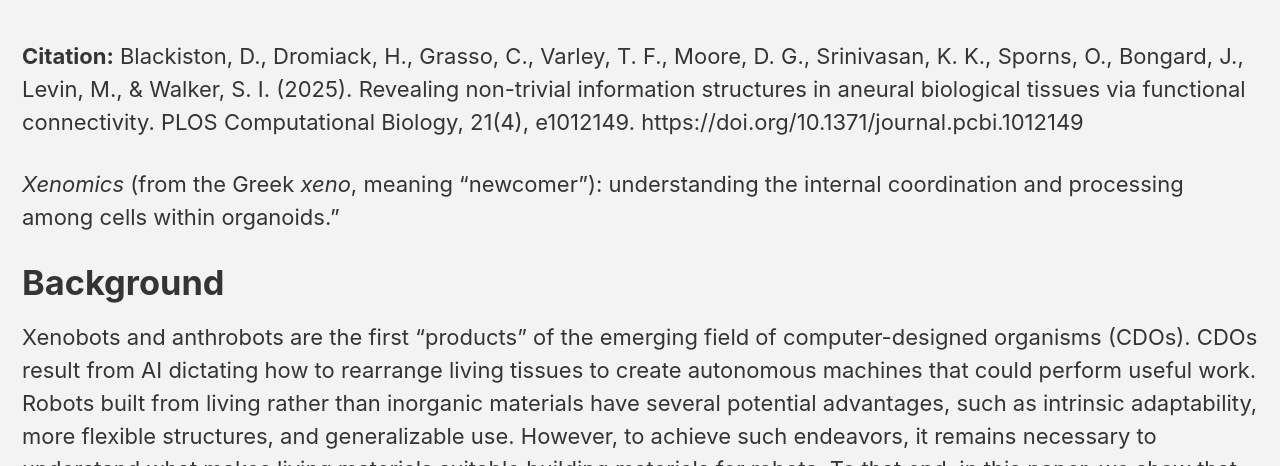
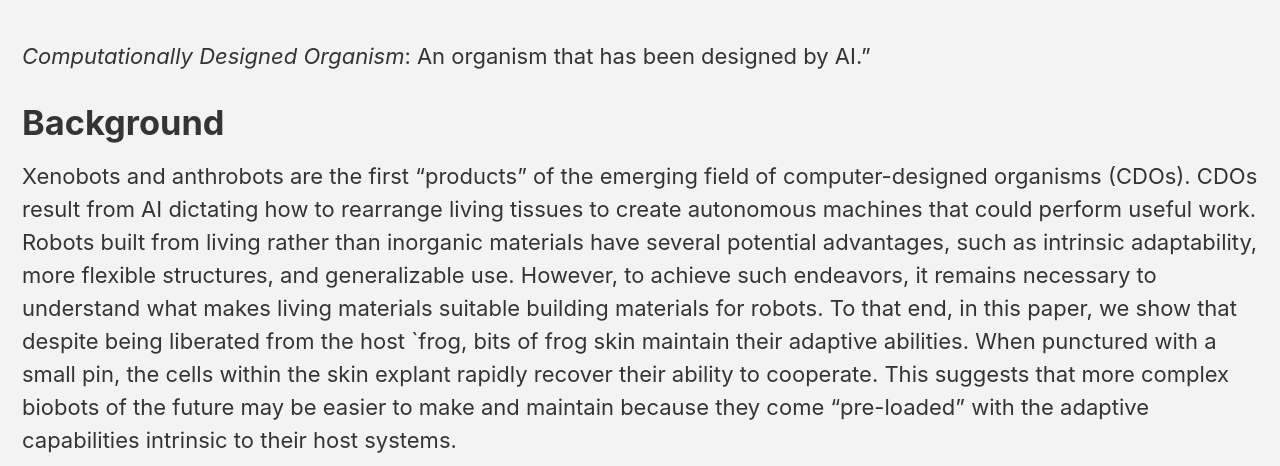
Before and after one commit to CDO2025/cdo2025.github.io, a Jekyll site: the page built from _pages/home.md, in a window 1280 px wide and 900 px high, cut to the strip 434-900 px from the top of the window. Built offline with Jekyll 4.4.1, drawn with Linux system fonts in a browser that asks for light colours; cached includes are drawn as plain includes.

Commit message:
Update home.md

```diff
--- a/_pages/home.md
+++ b/_pages/home.md
@@ -17,9 +17,7 @@ intro:
 
 ---
 
-**Citation:** Blackiston, D., Dromiack, H., Grasso, C., Varley, T. F., Moore, D. G., Srinivasan, K. K., Sporns, O., Bongard, J., Levin, M., & Walker, S. I. (2025). Revealing non-trivial information structures in aneural biological tissues via functional connectivity. PLOS Computational Biology, 21(4), e1012149. https://doi.org/10.1371/journal.pcbi.1012149
-
-*Xenomics* (from the Greek *xeno*, meaning “newcomer”): understanding the internal coordination and processing among cells within organoids.”
+*Computationally Designed Organism*: An organism that has been designed by AI.”
 
 # Background
 
```
